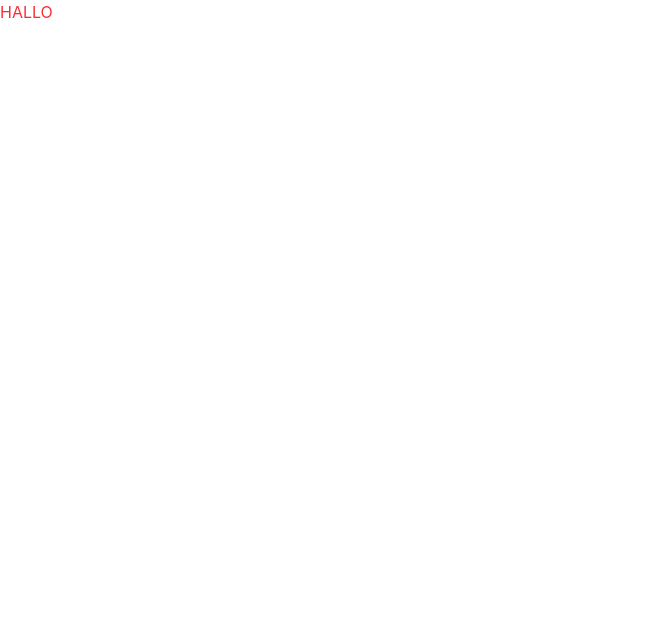
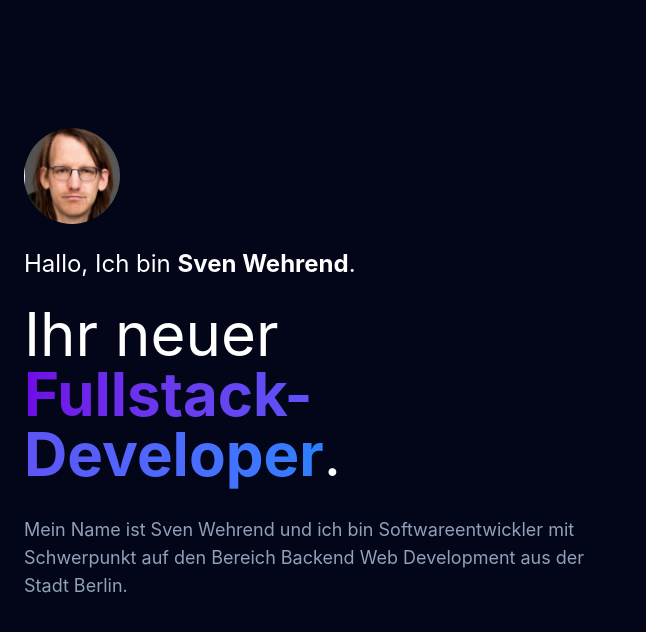
Before and after one commit to wehrend/portfolio, a website built with Vite: page index.html in a window 1280 px wide. Shown: the whole page, without its empty margins (0-646 px from the left). Built offline with nearby package versions, Linux system fonts and the light colour scheme.

Commit message:
implement hero section (part 1)

```diff
--- a/index.html
+++ b/index.html
@@ -6,9 +6,32 @@
     <meta name="viewport" content="width=device-width, initial-scale=1.0" />
     <title>Portfolio</title>
   </head>
-  <body>
+  <body class="bg-slate-950 text-white">
+    <div class="container mx-auto text-left mt-20 lg:mt-32 px-6">
+      <div class="grid lg:grid-cols-2 gap-20">
+        <div>
+          <img
+            src="profile_picture.png"
+            alt="Sven Wehrend"
+            class="rounded-full object-cover h-20 w-20 lg:h-24 lg:w-24"
+          />
+          <h2 class="text-lg mt-4 lg:mt-6 lg:text-2xl">
+            Hallo, Ich bin <span class="font-bold">Sven Wehrend</span>.
+          </h2>
+          <h1 class="text-4xl mt-4 lg:mt-6 lg:text-6xl">
+            Ihr neuer </br>
+            <span
+              class="font-bold bg-linear-to-r from-violet-700 to-blue-500 text-transparent bg-clip-text"
+              >Fullstack-Developer</span
+            >.
+          </h1>
+          <p class="mt-6 lg:mt-8 text-slate-400 lg:text-lg">
+            Mein Name ist Sven Wehrend und ich bin Softwareentwickler
+            mit Schwerpunkt auf den Bereich Backend Web Development aus der Stadt Berlin.</p>
+        </div>
+      </div>
+    </div>
     <div id="app"></div>
-    <div class="text-red-500">HALLO</div>
     <script type="module" src="/src/main.js"></script>
   </body>
 </html>
```
Also changed, not shown: public/profile_picture.png (added), src/techstack.svg (added).
